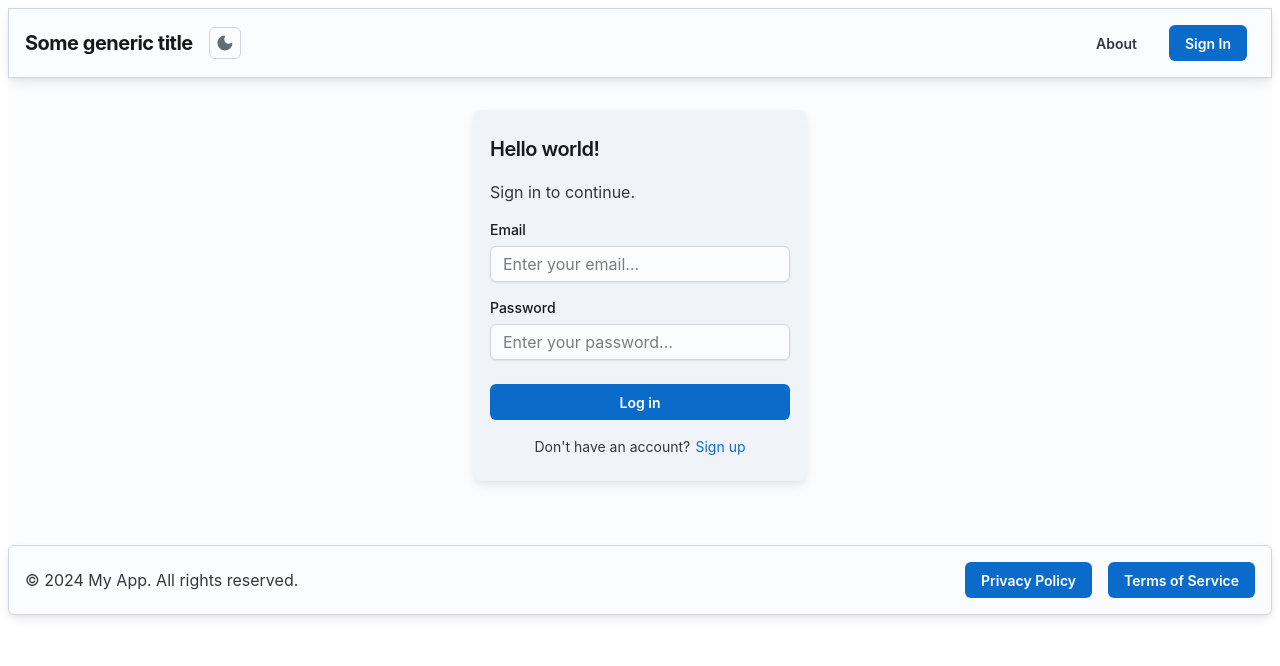
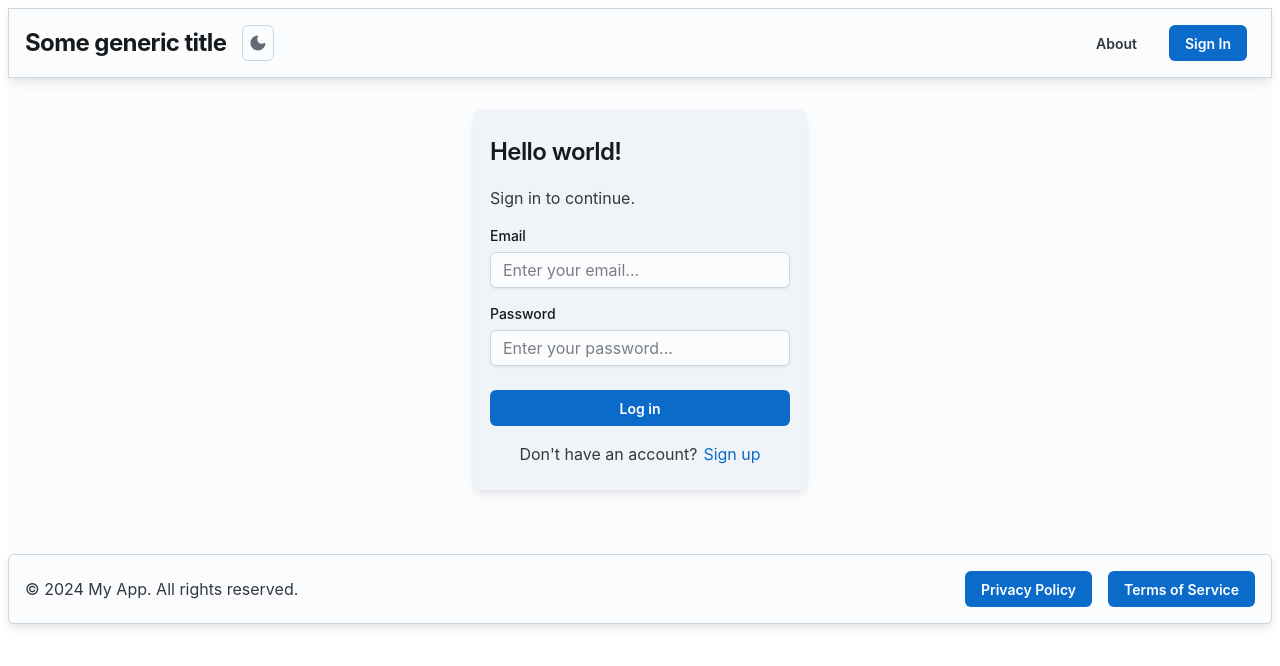
Before and after one commit to Slayare/adventure-frontend, a React app: page /sign-in in a window 1280 px wide. Shown: the top 666 px of the page. Built offline with nearby package versions, Linux system fonts and the light colour scheme.

Commit message:
Replace typography components with new definitions

```diff
--- a/src/components/Header/Header.tsx
+++ b/src/components/Header/Header.tsx
@@ -1,8 +1,8 @@
 import Box from "@mui/joy/Box";
 import Sheet from "@mui/joy/Sheet";
-import Typography from "@mui/joy/Typography";
 import { Link as RouterLink } from "react-router-dom";
 
+import { SubHeading } from "@/base/Text";
 import { Navigation } from "@/components/Navigation";
 import { ColorSchemeToggle } from "@/ui/ColorSchemeToggle";
 
@@ -29,9 +29,9 @@ const Header = () => (
           color: "inherit",
         }}
       >
-        <Typography level="h4" sx={{ fontWeight: "bold", mr: 2 }}>
+        <SubHeading sx={{ fontWeight: "bold", mr: 2 }}>
           Some generic title
-        </Typography>
+        </SubHeading>
       </Box>
       <ColorSchemeToggle />
     </Box>
--- a/src/pages/HomePage/HomePage.tsx
+++ b/src/pages/HomePage/HomePage.tsx
@@ -1,7 +1,6 @@
 import Sheet from "@mui/joy/Sheet";
-import Typography from "@mui/joy/Typography";
 
-import { BodyText } from "@/base/Text";
+import { BodyText, SubHeading } from "@/base/Text";
 import { Layout } from "@/components/Layout";
 
 const HomePage = () => (
@@ -21,9 +20,9 @@ const HomePage = () => (
       }}
       variant="soft"
     >
-      <Typography level="h4" component="h2">
+      <SubHeading component="h2">
         Some witty quote about the experience
-      </Typography>
+      </SubHeading>
       <BodyText>
         I aim to create a web-based text-adventure game using ChatGPT, its
         assistants API and a regular relational DB. The assistants API will
--- a/src/pages/SignIn/SignIn.tsx
+++ b/src/pages/SignIn/SignIn.tsx
@@ -5,10 +5,9 @@ import FormLabel from "@mui/joy/FormLabel";
 import Input from "@mui/joy/Input";
 import Link from "@mui/joy/Link";
 import Sheet from "@mui/joy/Sheet";
-import Typography from "@mui/joy/Typography";
 import React from "react";
 
-import { BodyText } from "@/base/Text";
+import { BodyText, SubHeading } from "@/base/Text";
 
 const SignIn = () => (
   <Layout>
@@ -27,9 +26,7 @@ const SignIn = () => (
       }}
       variant="soft"
     >
-      <Typography level="h4" component="h1">
-        Hello world!
-      </Typography>
+      <SubHeading component="h1">Hello world!</SubHeading>
       <BodyText>Sign in to continue.</BodyText>
       <FormControl>
         <FormLabel>Email</FormLabel>
@@ -44,13 +41,13 @@ const SignIn = () => (
         />
       </FormControl>
       <Button sx={{ mt: 1 }}>Log in</Button>
-      <Typography
+      <BodyText
         endDecorator={<Link href="/sign-up">Sign up</Link>}
         fontSize="sm"
         sx={{ alignSelf: "center" }}
       >
         Don't have an account?
-      </Typography>
+      </BodyText>
     </Sheet>
   </Layout>
 );
```
